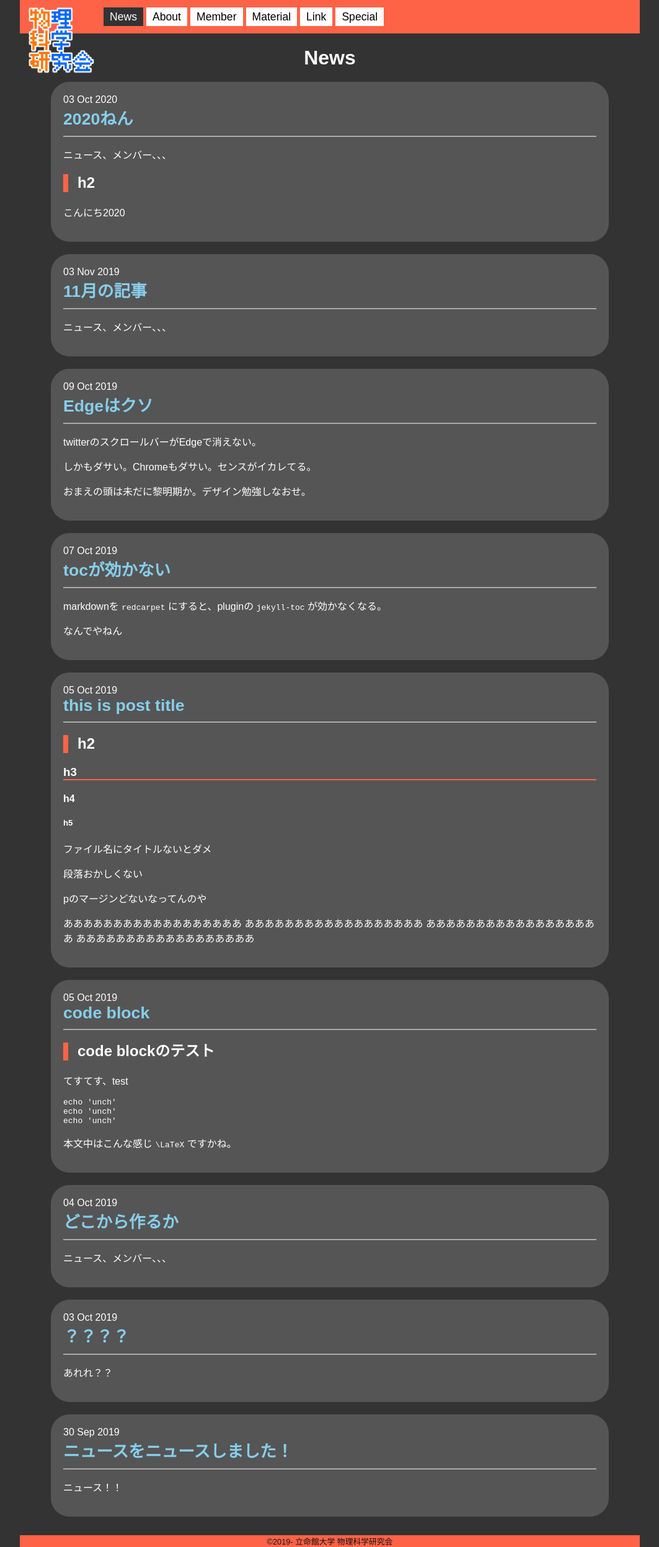
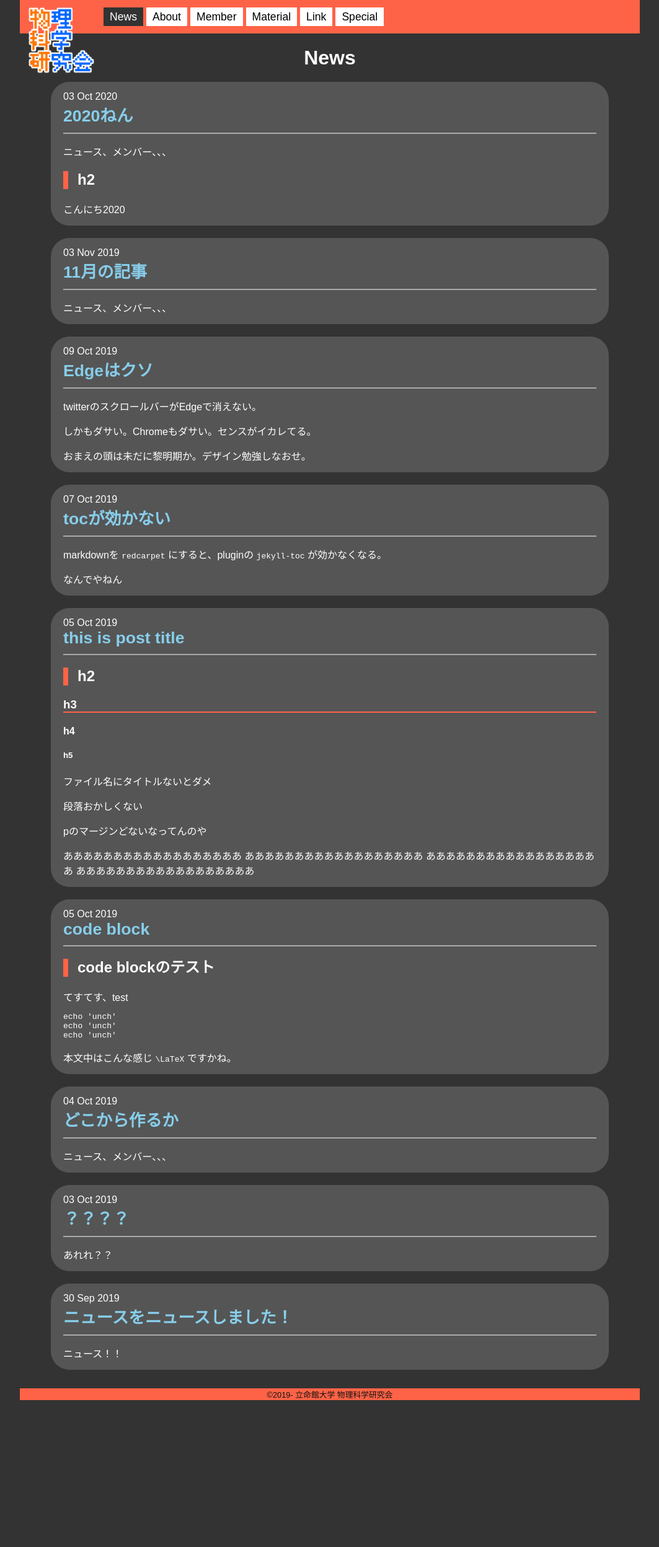
Before and after one commit to vuccaken/vuccaken.github.io, a Jekyll site: the page built from _pages/news.md, in a window 1280 px wide. Shown: the whole page at 62% size, without its empty margins (108-1171 px from the left). Built offline with Jekyll 4.4.1, drawn with Linux system fonts in a browser that asks for light colours; after the commit the page ends 2259 px from its top, so only the background shows below that.

Commit message:
Update news.scss
padding調整

```diff
--- a/_sass/news.scss
+++ b/_sass/news.scss
@@ -1,18 +1,26 @@
 .news_article {
   background-color: #555;
   margin-top: 20px;
-  padding: 20px;
+  padding: 15px 20px;
   border-radius: 30px;
 }
+.news_content {
+  // padding-bottom: 1px;
+  // background-color: aqua;
+}
+.news_content p{
+  margin-bottom: 0px;
+  // background-color: tomato;
+}
 .news_date {
-  margin: 0;
-  padding: 0;
+  // margin: 0;
+  // padding: 0;
 }
 .news_title { // h1
   text-align: left;
   margin: 0;
   padding-bottom: 10px;
   border-bottom: solid 2px #aaa;
-  font-size: 20pt; // defalt: 24pt
+  font-size: 20pt; // default: 24pt
   // line-height: 100%;
 }
```
